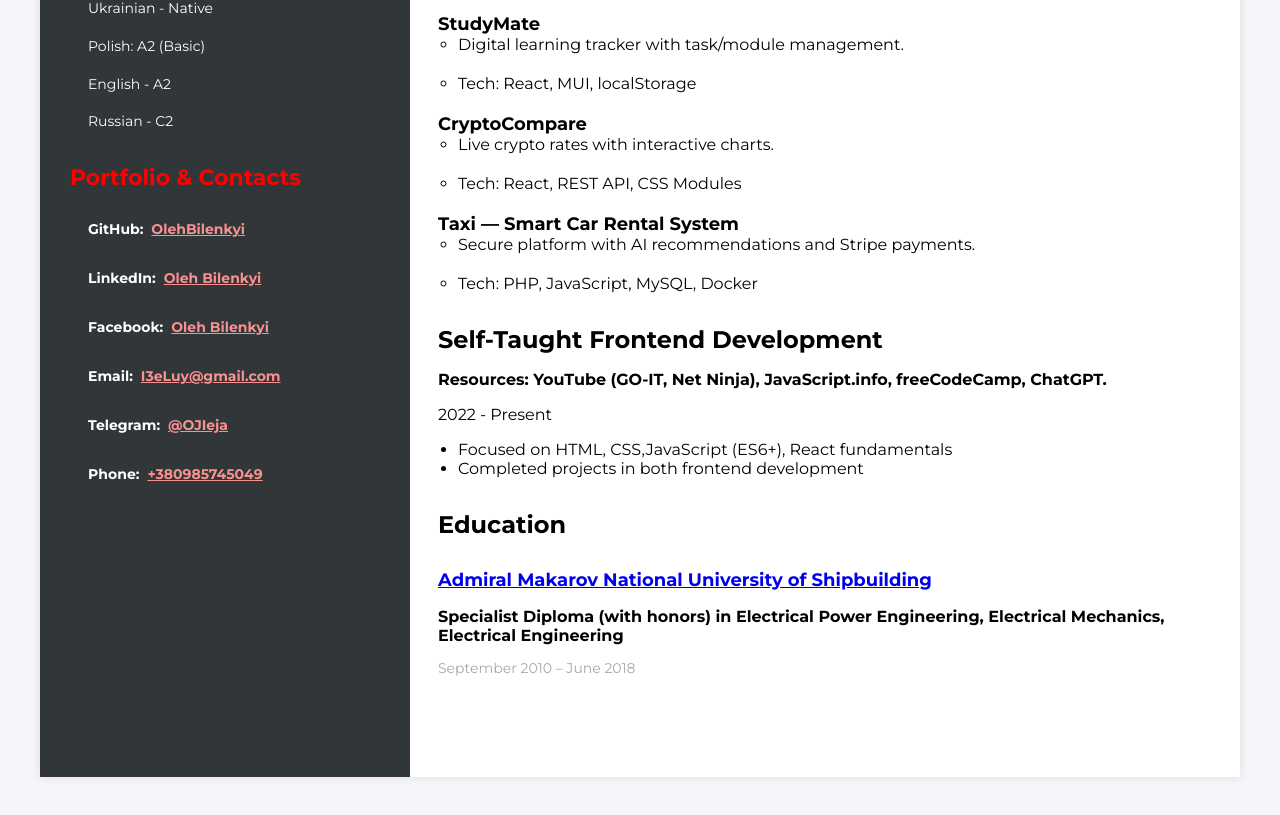
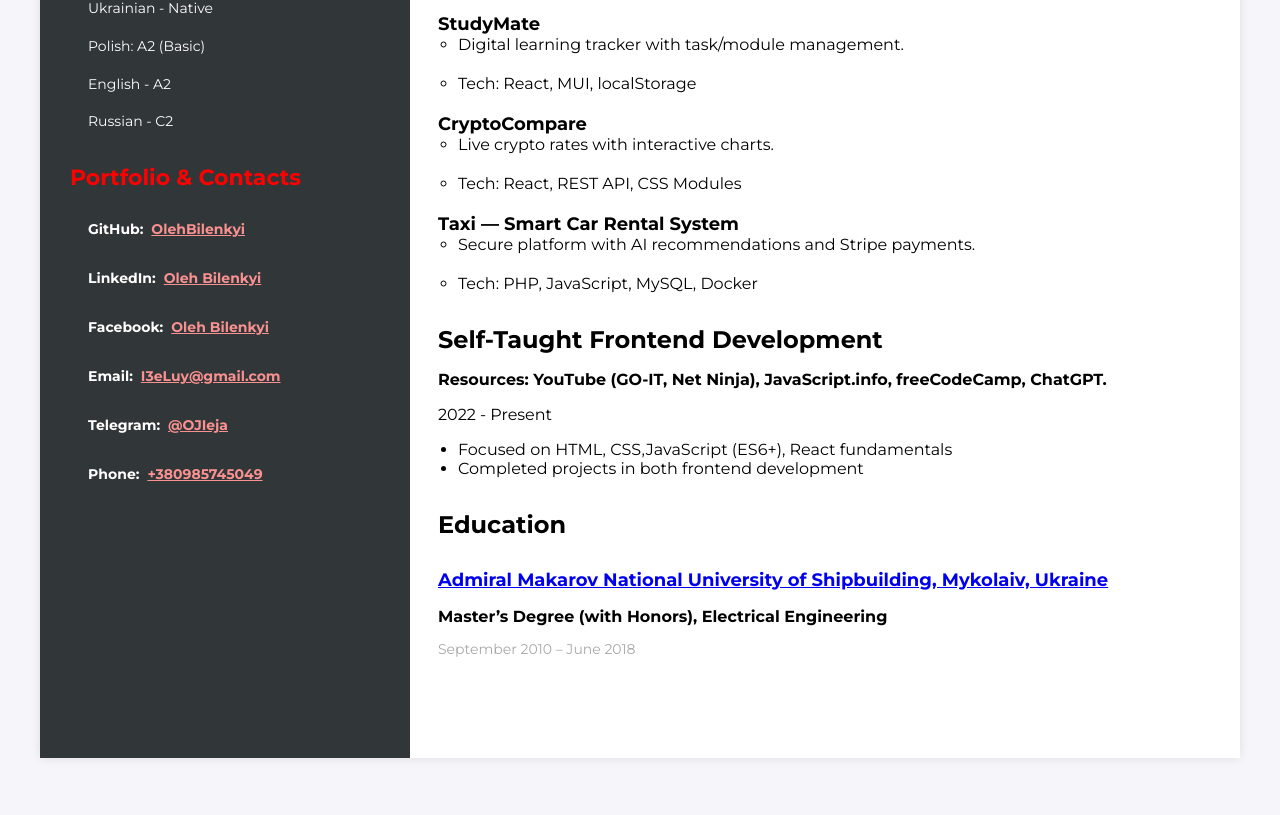
Before and after one commit to OlehBilenkyi/ReactResume, a React (Vite) app: page / in a window 1280 px wide. Shown: the part 1019-1834 px from the top of the page. Built offline with nearby package versions, Linux system fonts and the light colour scheme.

Commit message:
Admiral Makarov National University of Shipbuilding, Mykolaiv, Ukraine

```diff
--- a/src/components/MainContent/Education/Education.jsx
+++ b/src/components/MainContent/Education/Education.jsx
@@ -29,12 +29,12 @@ const MyEducation = () => {
         <EducationTitle>Education</EducationTitle>
         <NameEducation>
           <a href="https://nuos.edu.ua/" target="_blank">
-            Admiral Makarov National University of Shipbuilding
+            Admiral Makarov National University of Shipbuilding, Mykolaiv,
+            Ukraine
           </a>
         </NameEducation>
         <EducationDip>
-          Specialist Diploma (with honors) in Electrical Power Engineering,
-          Electrical Mechanics, Electrical Engineering
+          Master’s Degree (with Honors), Electrical Engineering
         </EducationDip>
         <WorkExperienceTime>September 2010 – June 2018</WorkExperienceTime>
       </EducationContainer>
```
